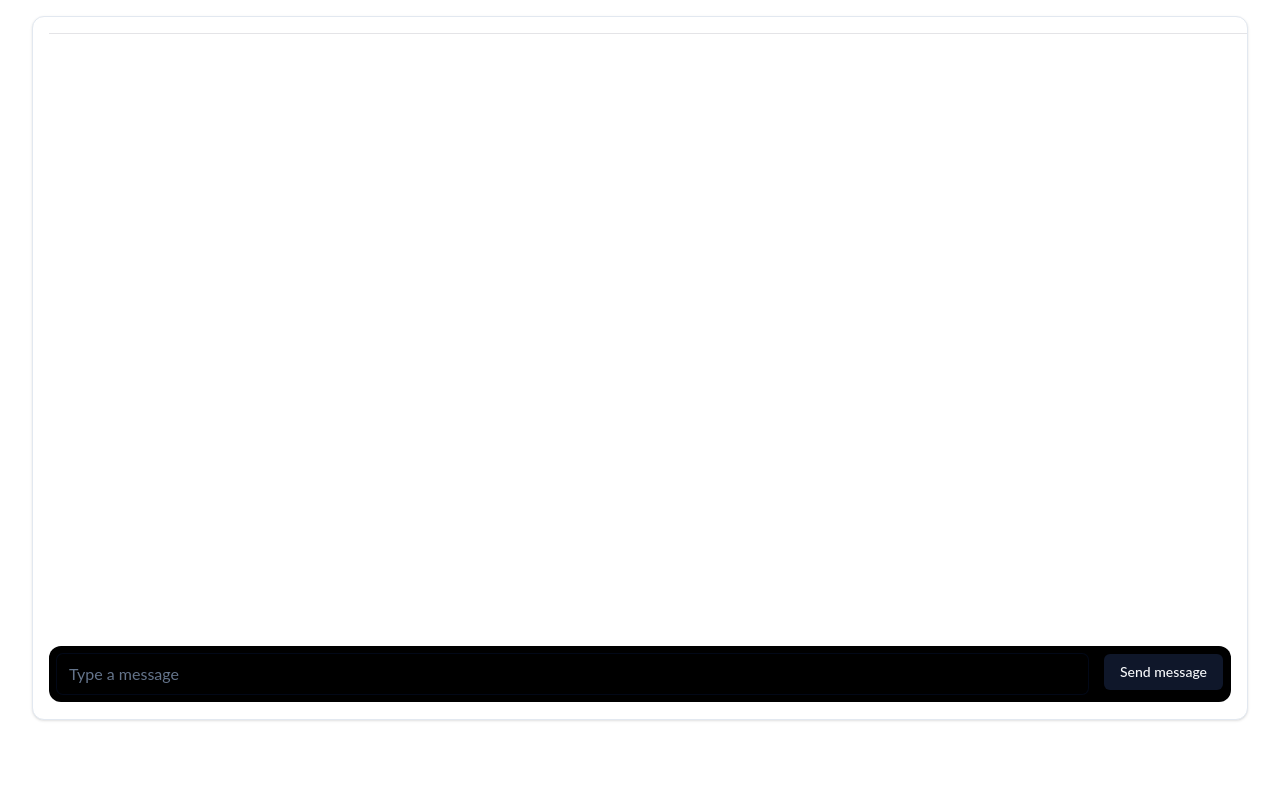
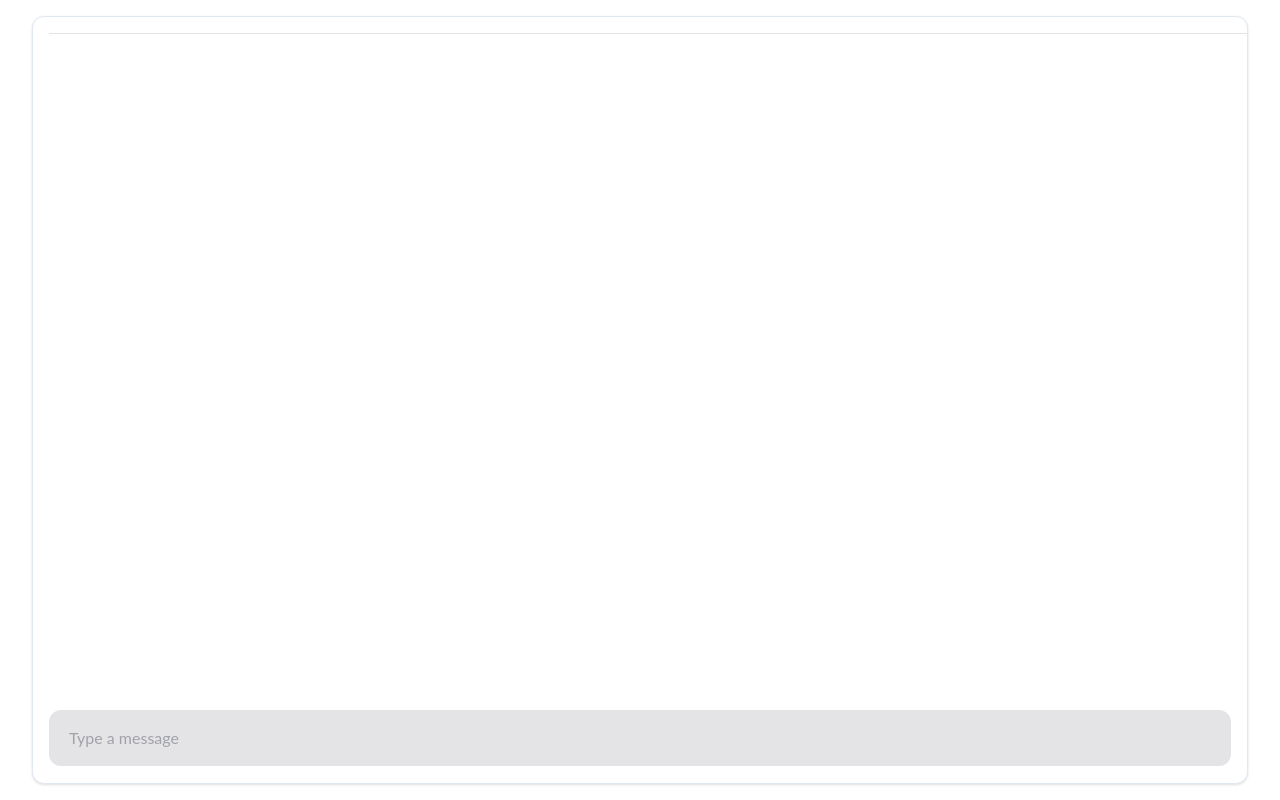
Before and after one commit to fw-ai/forge, a Next.js app in the folder apps/functional_chat/: page / in a window 1280 px wide. Built offline with nearby package versions, Linux system fonts and the light colour scheme.

Commit message:
Update styles

```diff
--- a/apps/functional_chat/app/components/chat/ChatInferenceModule.tsx
+++ b/apps/functional_chat/app/components/chat/ChatInferenceModule.tsx
@@ -486,7 +486,7 @@ export function ChatInferenceModule() {
     <div className="md:flex md:space-x-6 sm:mt-4">
       {/*<div className="md:w-2/3">*/}
       <div className="md:w-full">
-        <Card className="max-sm:rounded-none flex h-[calc(100dvh-3.5rem)] sm:h-[calc(100dvh-6rem)] max-sm:w-screen overflow-hidden py-0 ">
+        <Card className="max-sm:rounded-none flex h-[calc(100dvh-1.5rem)] sm:h-[calc(100dvh-2rem)] max-sm:w-screen overflow-hidden py-0 ">
           <div className="pl-4 pt-2 md:pt4 pb-4 flex w-full flex-col flex-1">
             <div className="flex flex-row justify-between">
               {requestBody.messages.length > 0 ? (
@@ -495,8 +495,8 @@ export function ChatInferenceModule() {
                   variant="ghost"
                   onClick={() => setRequestBody({ field: 'messages', value: [] })}
                 >
-                  <span className="hidden md:block">Clear Chat</span>
-                  <TrashIcon className="w-6 h-6 md:hidden" />
+                  {/* <span className="hidden md:block">Clear Chat</span> */}
+                  <TrashIcon className="w-5 h-5 text-zinc-400 md:hidden" />
                 </Button>
               ) : null}
             </div>
--- a/apps/functional_chat/app/components/chat/chat-input.tsx
+++ b/apps/functional_chat/app/components/chat/chat-input.tsx
@@ -70,7 +70,7 @@ export default function ChatInput(props: {
   return (
     <form
       onSubmit={onSubmit}
-      className="rounded-xl bg-black p-2 w-full overflow-hidden space-y-4 max-sm:w-[96%] mx-auto"
+      className="rounded-xl bg-zinc-200 p-2 w-full overflow-hidden space-y-4 max-sm:w-[96%] mx-auto"
     >
       <div className="flex w-full items-start justify-between sm:gap-4 ">
         <Textarea
@@ -80,13 +80,12 @@ export default function ChatInput(props: {
           placeholder="Type a message"
           ref={textAreaRef}
           rows={1}
-          className="flex-1 border-none text-zinc-400 min-h-[38px] overflow-hidden resize-none text-base"
+          className="flex-1 border-none text-zinc-500 min-h-[38px] overflow-hidden resize-none text-base"
           value={value}
           onChange={handleChange}
         />
         <Button type="submit" disabled={props.isLoading}>
-          <span className="hidden sm:block">Send message</span>
-          <PaperPlaneIcon className="sm:hidden h-6 w-6" />
+          <PaperPlaneIcon className="md:hidden h-5 w-5 text-zinc-400" />
         </Button>
       </div>
     </form>
--- a/apps/functional_chat/app/components/ui/button.tsx
+++ b/apps/functional_chat/app/components/ui/button.tsx
@@ -13,7 +13,7 @@ const buttonVariants = cva(
   {
     variants: {
       variant: {
-        default: 'bg-primary text-primary-foreground shadow hover:bg-primary/90',
+        default: 'text-primary-foreground',
         destructive: 'bg-destructive text-destructive-foreground shadow-sm hover:bg-destructive/90',
         outline: 'border border-input bg-transparent shadow-sm hover:bg-accent hover:text-accent-foreground',
         secondary: 'bg-secondary text-secondary-foreground shadow-sm hover:bg-secondary/80',
@@ -36,7 +36,7 @@ const buttonVariants = cva(
 
 export interface ButtonProps
   extends React.ButtonHTMLAttributes<HTMLButtonElement>,
-    VariantProps<typeof buttonVariants> {
+  VariantProps<typeof buttonVariants> {
   asChild?: boolean;
 }
 
--- a/apps/functional_chat/app/components/ui/input.tsx
+++ b/apps/functional_chat/app/components/ui/input.tsx
@@ -3,7 +3,7 @@ import * as React from "react"
 import { cn } from "~/lib/utils"
 
 export interface InputProps
-  extends React.InputHTMLAttributes<HTMLInputElement> {}
+  extends React.InputHTMLAttributes<HTMLInputElement> { }
 
 const Input = React.forwardRef<HTMLInputElement, InputProps>(
   ({ className, type, ...props }, ref) => {
--- a/apps/functional_chat/app/components/ui/textarea.tsx
+++ b/apps/functional_chat/app/components/ui/textarea.tsx
@@ -3,14 +3,14 @@ import * as React from "react"
 import { cn } from "~/lib/utils"
 
 export interface TextareaProps
-  extends React.TextareaHTMLAttributes<HTMLTextAreaElement> {}
+  extends React.TextareaHTMLAttributes<HTMLTextAreaElement> { }
 
 const Textarea = React.forwardRef<HTMLTextAreaElement, TextareaProps>(
   ({ className, ...props }, ref) => {
     return (
       <textarea
         className={cn(
-          "flex min-h-[60px] w-full rounded-md border border-input bg-transparent px-3 py-2 text-sm shadow-sm placeholder:text-muted-foreground focus-visible:outline-none focus-visible:ring-1 focus-visible:ring-ring disabled:cursor-not-allowed disabled:opacity-50",
+          "flex min-h-[60px] w-full rounded-md border border-input bg-transparent px-3 py-2 text-sm placeholder-zinc-400 focus-visible:outline-none focus-visible:ring-ring disabled:cursor-not-allowed disabled:opacity-50",
           className
         )}
         ref={ref}
```
